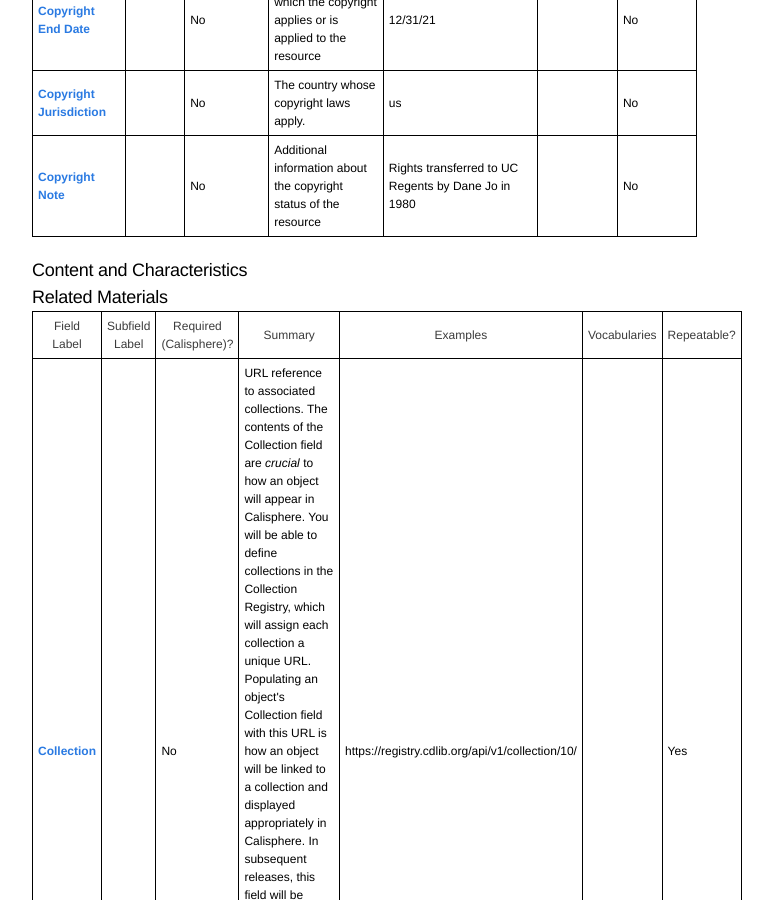
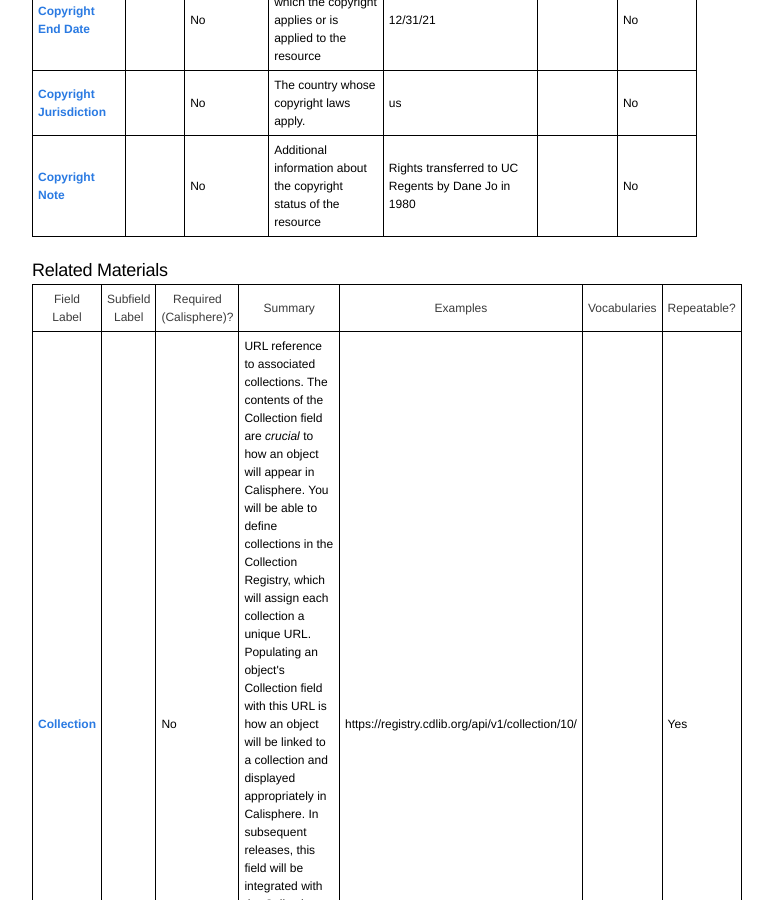
Before and after one commit to ucldc/ucldc-docs, a Jekyll site: the page built from docs/dams/metadata-model.md, in a window 1280 px wide and 900 px high, scrolled down 15944 px. Shown: the whole window, without its empty margins (158-931 px from the left). Built offline with Jekyll 4.4.1, drawn with Linux system fonts in a browser that asks for light colours; nearby versions of some CDN libraries.

Commit message:
Update metadata-model.md

```diff
--- a/docs/dams/metadata-model.md
+++ b/docs/dams/metadata-model.md
@@ -1852,8 +1852,6 @@ The following data elements must be present in each metadata record for harvest
      </tbody>
 </table>
 
-### Content and Characteristics
-
 
 ### Related Materials
 
```
